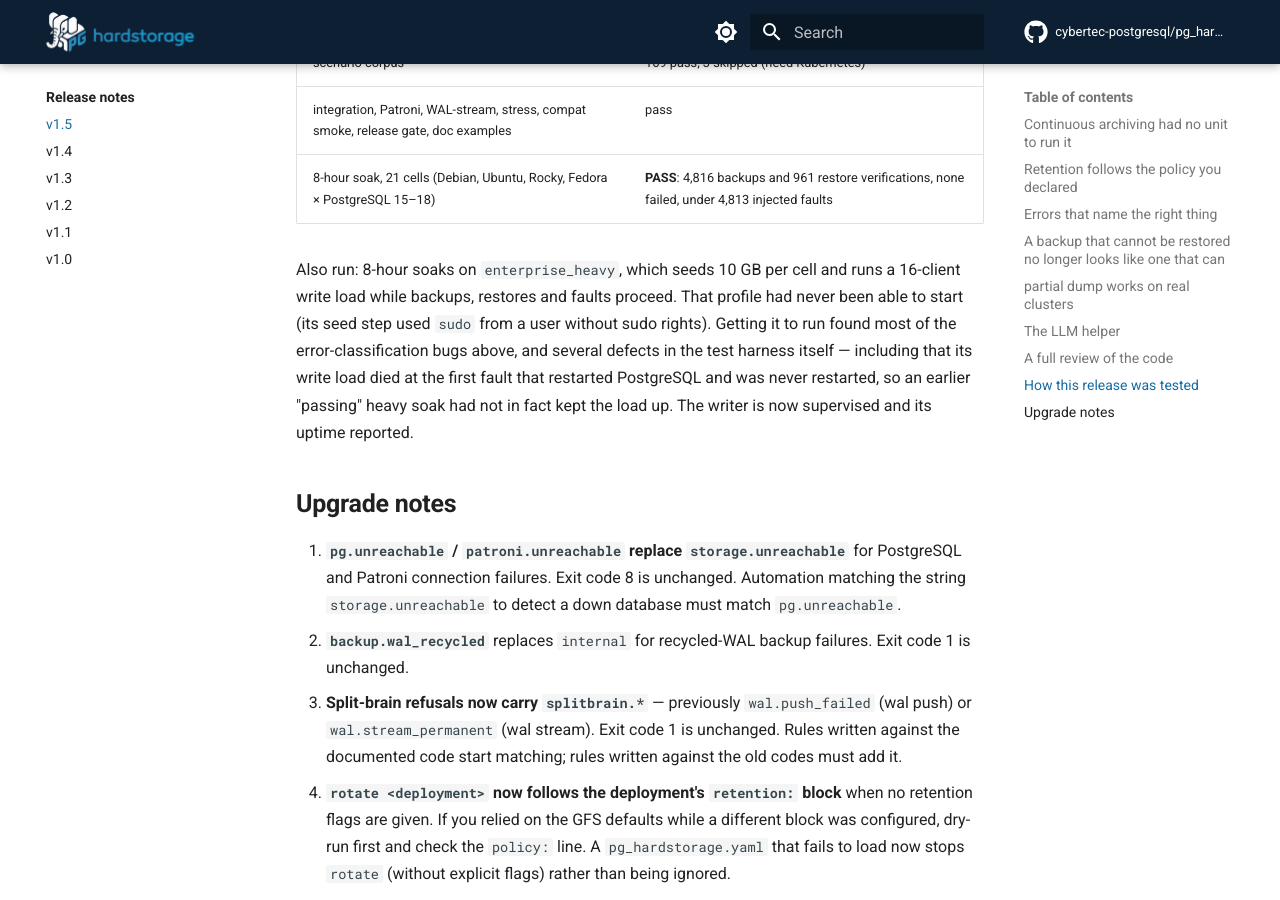
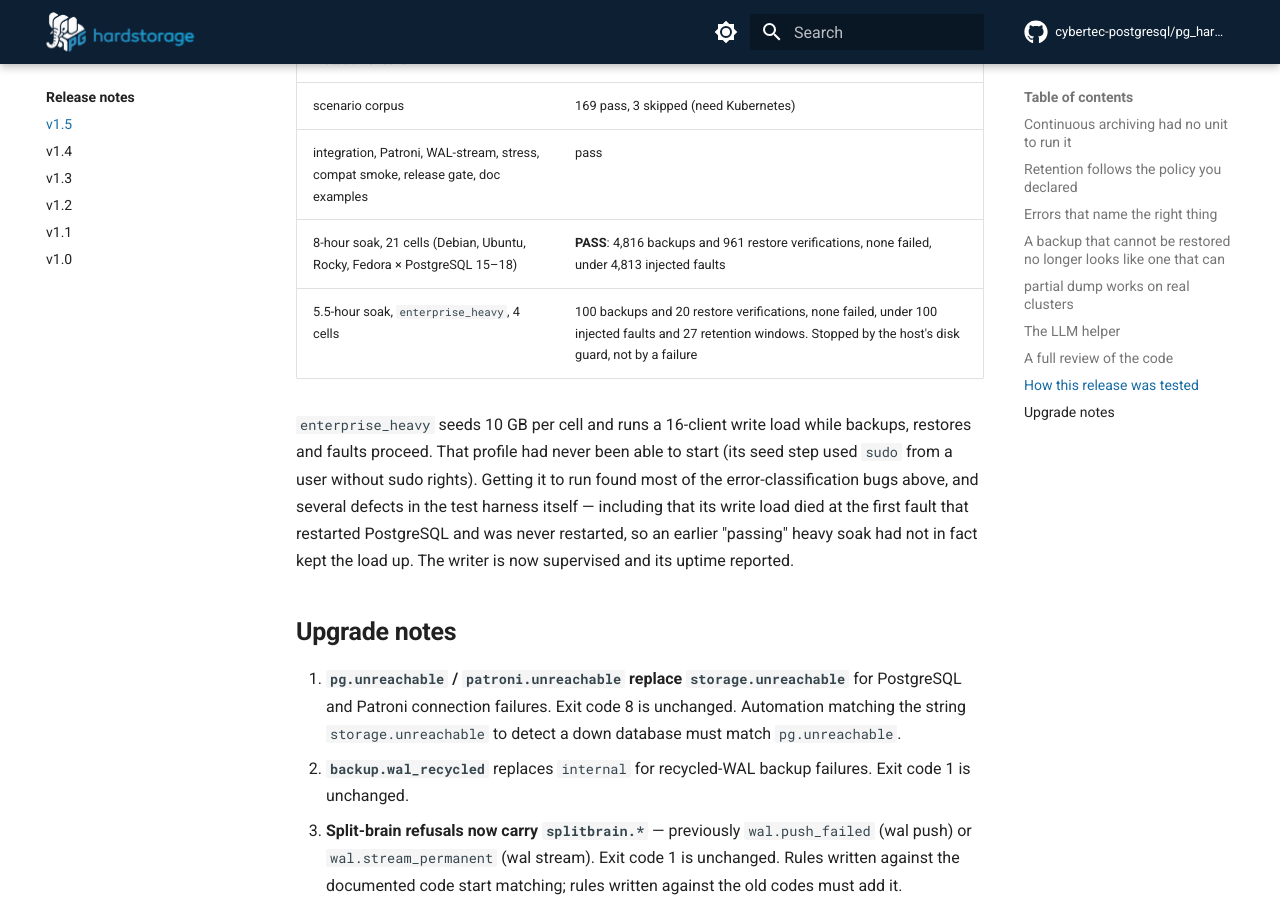
Before and after one commit to cybertec-postgresql/pg_hardstorage, an MkDocs documentation site: the page built from docs/release-notes/v1.5.md, in a window 1280 px wide and 900 px high, scrolled down 3999 px. Built offline with MkDocs 1.6.1 and Material for MkDocs 9.7.7, drawn with Linux system fonts in a browser that asks for light colours; comment, search, counter and statistics services are not loaded.

Commit message:
docs(release-notes): record the enterprise_heavy soak result
Co-Authored-By: Claude Opus 5.5 <noreply@anthropic.com>

```diff
--- a/docs/release-notes/v1.5.md
+++ b/docs/release-notes/v1.5.md
@@ -171,10 +171,10 @@ The final campaign ran on the release commit:
 | scenario corpus | 169 pass, 3 skipped (need Kubernetes) |
 | integration, Patroni, WAL-stream, stress, compat smoke, release gate, doc examples | pass |
 | 8-hour soak, 21 cells (Debian, Ubuntu, Rocky, Fedora × PostgreSQL 15–18) | **PASS**: 4,816 backups and 961 restore verifications, none failed, under 4,813 injected faults |
+| 5.5-hour soak, `enterprise_heavy`, 4 cells | 100 backups and 20 restore verifications, none failed, under 100 injected faults and 27 retention windows. Stopped by the host's disk guard, not by a failure |
 
-Also run: 8-hour soaks on `enterprise_heavy`, which seeds 10 GB per cell
-and runs a 16-client write load while backups, restores and faults proceed.
-That
+`enterprise_heavy` seeds 10 GB per cell and runs a 16-client write load
+while backups, restores and faults proceed. That
 profile had never been able to start (its seed step used `sudo` from a user
 without sudo rights). Getting it to run found most of the
 error-classification bugs above, and several defects in the test harness
```
